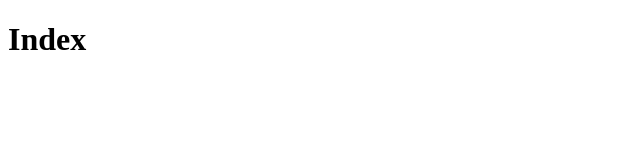
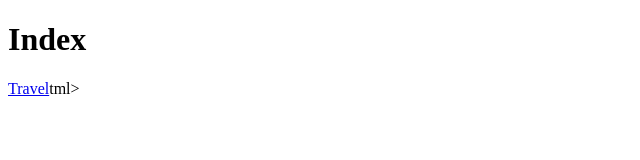
Before and after one commit to Rakel22/Rakel22.github.io, a plain HTML site: page bacs200/travel/index.html in a window 1280 px wide. Shown: the full height of the page, 0-640 px from the left. Drawn offline with Linux system fonts and the light colour scheme.

Commit message:
Update index.html

```diff
--- a/bacs200/travel/index.html
+++ b/bacs200/travel/index.html
@@ -7,4 +7,4 @@
   <body>
     <h1>Index</h1>
   </body>
-</html>
+</h<h3><a href="/bacs200/travel/index.html">Travel</a></h3>tml>
```
